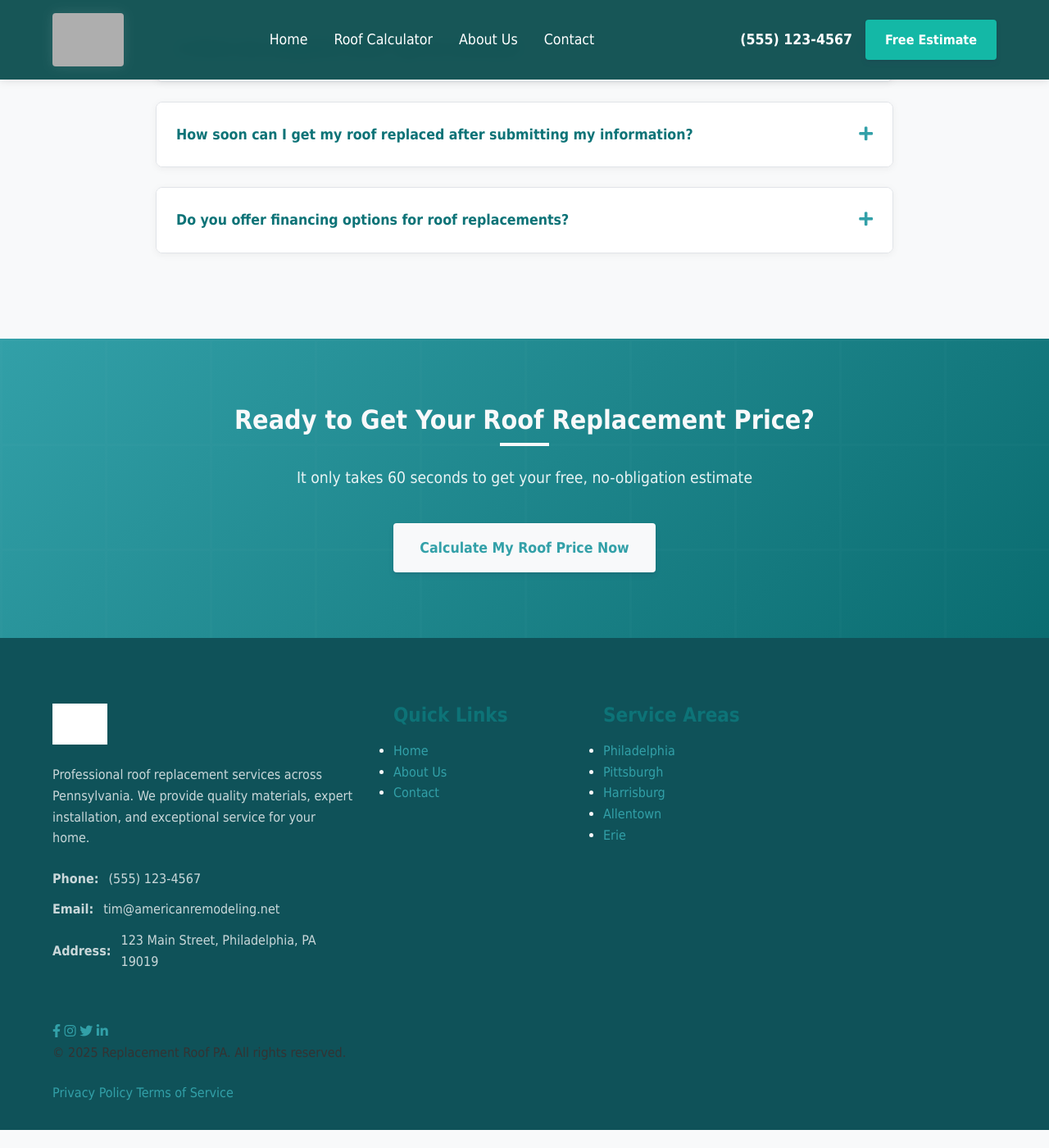
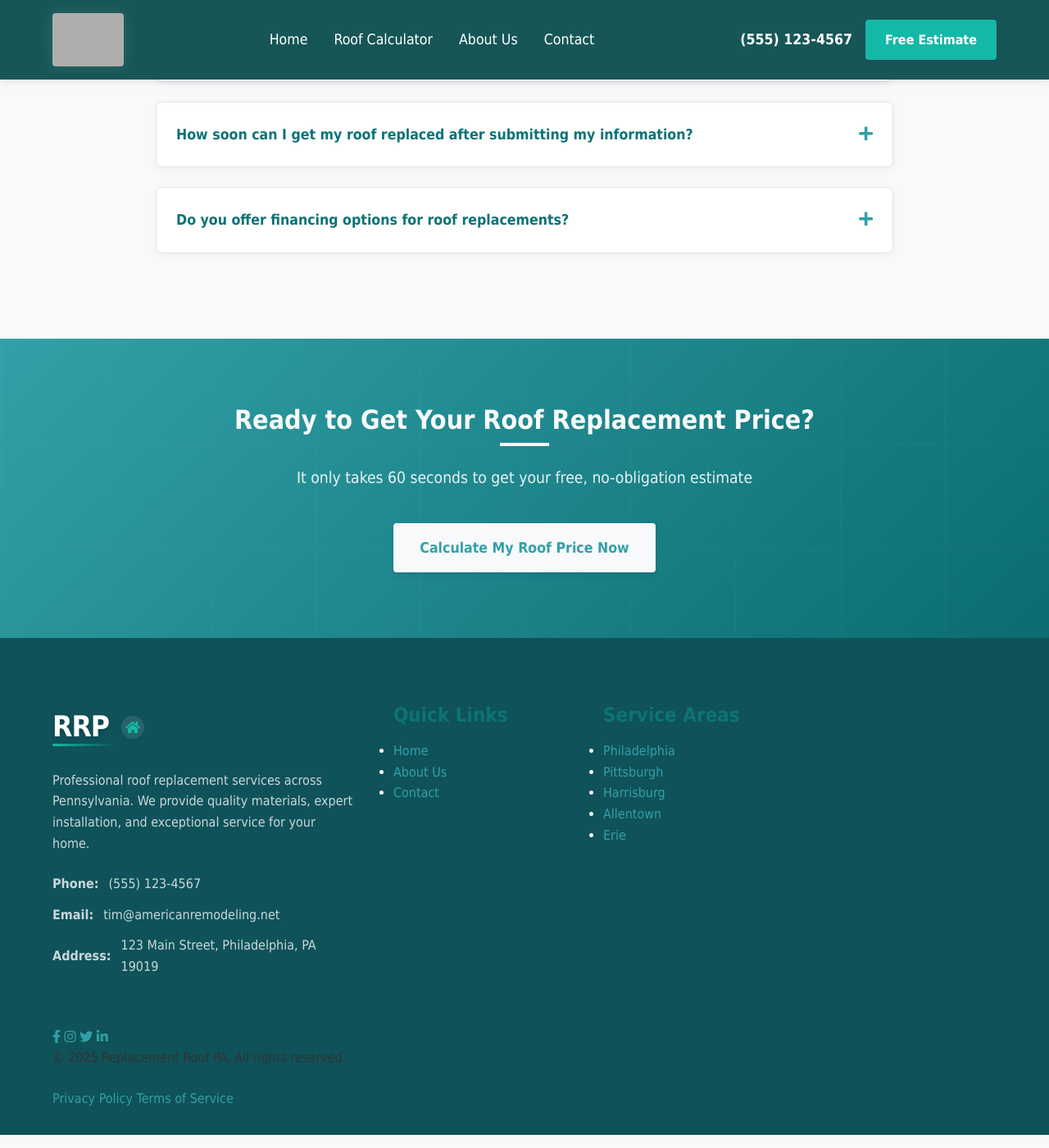
Before and after one commit to tim-amredev/replacement-roof-pa, a Jekyll site: the page built from index.html, in a window 1280 px wide and 1400 px high, scrolled down 3070 px. Shown: the whole window at 82% size. Built offline with Jekyll 4.4.1, drawn with Linux system fonts in a browser that asks for light colours; some web fonts are replaced; grey boxes are pictures that could not be loaded.

Commit message:
Update footer.html

```diff
--- a/_includes/footer.html
+++ b/_includes/footer.html
@@ -3,7 +3,10 @@
     <div class="footer-content">
       <div class="footer-info">
         <div class="footer-logo">
-          <img src="https://hebbkx1anhila5yf.public.blob.vercel-storage.com/Untitled%20design%20%2824%29-CM5D0lI7FMWRManB7DbdGfokTyocQg.png" alt="Replacement Roof PA" class="footer-logo-img">
+          <a href="{{ site.baseurl }}/" class="footer-text-logo">
+            <span class="footer-logo-text">RRP</span>
+            <span class="footer-logo-icon"><i class="fas fa-home"></i></span>
+          </a>
         </div>
         <p>Professional roof replacement services across Pennsylvania. We provide quality materials, expert installation, and exceptional service for your home.</p>
         <div class="footer-contact">
@@ -65,4 +68,51 @@
     height: 40px;
   }
 }
+
+.footer-text-logo {
+  display: flex;
+  align-items: center;
+  text-decoration: none;
+  margin-bottom: 1.5rem;
+}
+
+.footer-logo-text {
+  font-size: 2.2rem;
+  font-weight: 800;
+  letter-spacing: -1px;
+  color: white;
+  position: relative;
+  padding-right: 10px;
+  text-shadow: 0px 2px 4px rgba(0, 0, 0, 0.2);
+}
+
+.footer-logo-text::after {
+  content: "";
+  position: absolute;
+  bottom: 5px;
+  left: 0;
+  width: 100%;
+  height: 3px;
+  background: linear-gradient(90deg, #14b8a6, transparent);
+  border-radius: 2px;
+}
+
+.footer-logo-icon {
+  font-size: 1rem;
+  color: #14b8a6;
+  background-color: rgba(255, 255, 255, 0.1);
+  width: 28px;
+  height: 28px;
+  display: flex;
+  align-items: center;
+  justify-content: center;
+  border-radius: 50%;
+  margin-left: 5px;
+}
+
+@media (max-width: 768px) {
+  .footer-logo-text {
+    font-size: 2rem;
+  }
+}
 </style>
```
